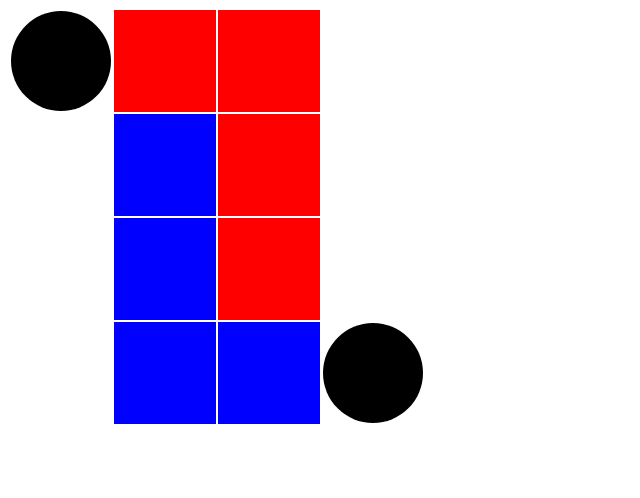
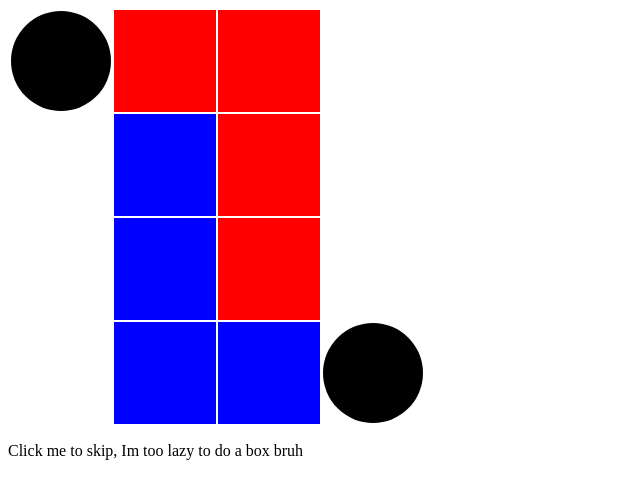
Before and after one commit to PassionFinding/Lgame, a plain HTML site: page index.html in a window 1280 px wide. Shown: the whole page, without its empty margins (0-640 px from the left). Drawn offline with Linux system fonts and the light colour scheme.

Commit message:
Update index.html

```diff
--- a/index.html
+++ b/index.html
@@ -19,6 +19,7 @@
                 <td id="13"></td><td class="blue" id="14"></td><td class="blue" id="15"></td><td id="16"><div class="piece" id="piece2"></div></td>
             </tr>
         </table>
+        <p id="skip">Click me to skip, Im too lazy to do a box bruh</p>
         <script type="text/javascript" src="./app.js"></script>
     </body>
 </html>
```
